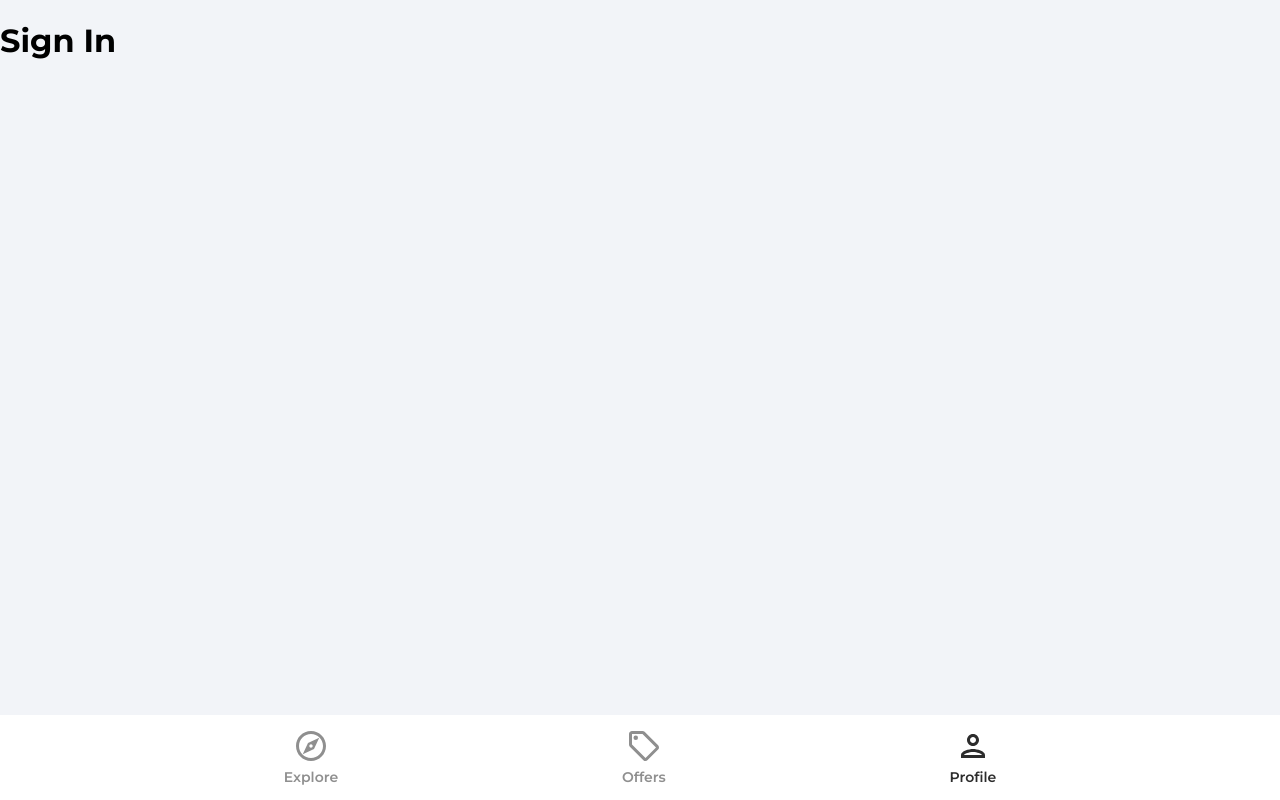
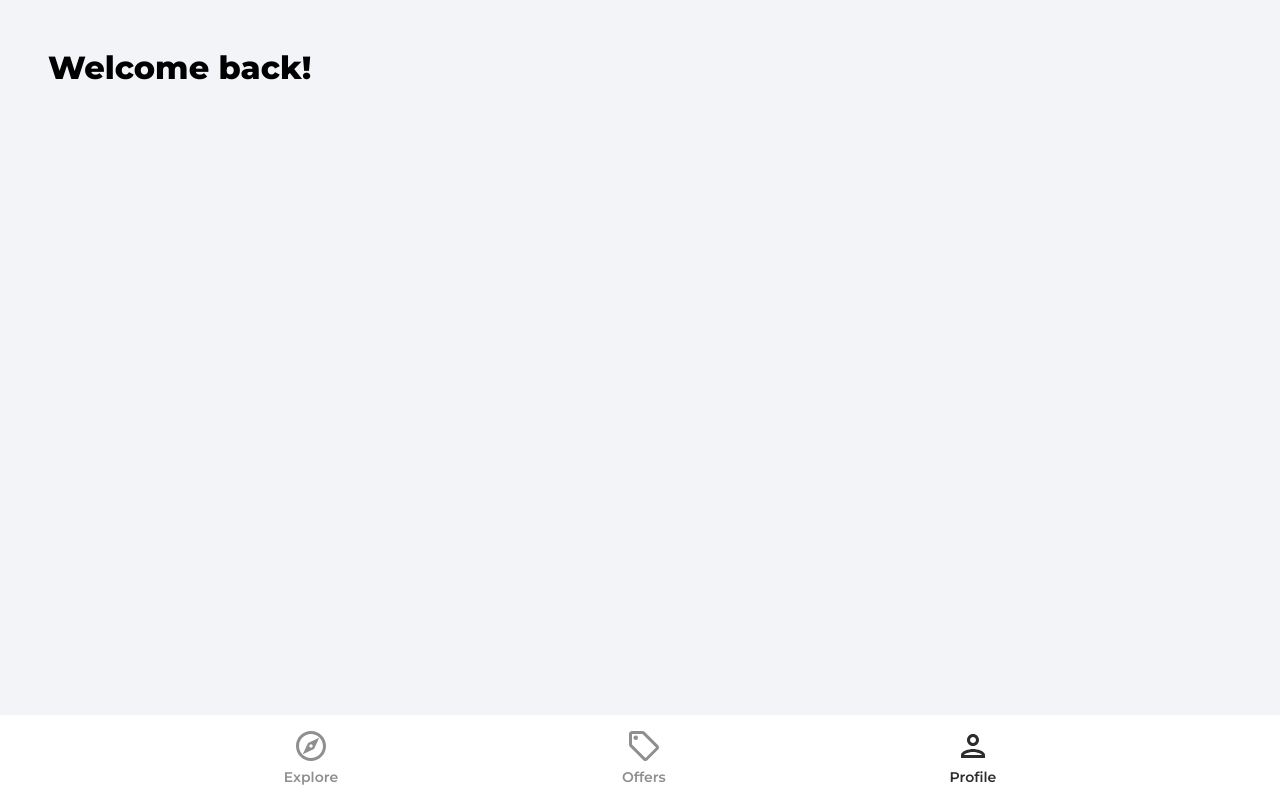
Before and after one commit to anoj-kt/homely, a React (Create React App) app: page /profile in a window 1280 px wide. Built offline with nearby package versions, Linux system fonts and the light colour scheme.

Commit message:
styled header and container

```diff
--- a/src/index.css
+++ b/src/index.css
@@ -70,3 +70,28 @@ button {
 .navbar__itemNameActive {
   color: #2c2c2c;
 }
+
+
+.page__container,
+.offers,
+.profile,
+.listingDetails,
+.category,
+.explore {
+  margin: 1rem;
+}
+@media (min-width: 1024px) {
+  .page__container,
+  .offers,
+  .profile,
+  .listingDetails,
+  .category,
+  .explore {
+    margin: 3rem;
+  }
+}
+
+.page__header {
+  font-size: 2rem;
+  font-weight: 800;
+}
--- a/src/pages/Signin.jsx
+++ b/src/pages/Signin.jsx
@@ -5,11 +5,23 @@ import { ReactComponent as ArrowRightIcon } from '../assets/svg/keyboardArrowRig
 import visibilityIcon from '../assets/svg/visibilityIcon.svg';
 
 function SignIn() {
-    return (
-      <>
-      <h1>Sign In</h1>
-      </>
-    );
-  }
+  const [showPassword, setShowPassword] = useState(false);
+  const [formData, SetFormData] = useState({
+    email: "",
+    password: ""
+  });
+
+  const navigate = useNavigate();
+
+  return (
+    <>
+    <div className="page__container">
+      <header>
+        <p className="page__header">Welcome back!</p>
+      </header>
+    </div>
+    </>
+  );
+}
 
   export default SignIn;
```
